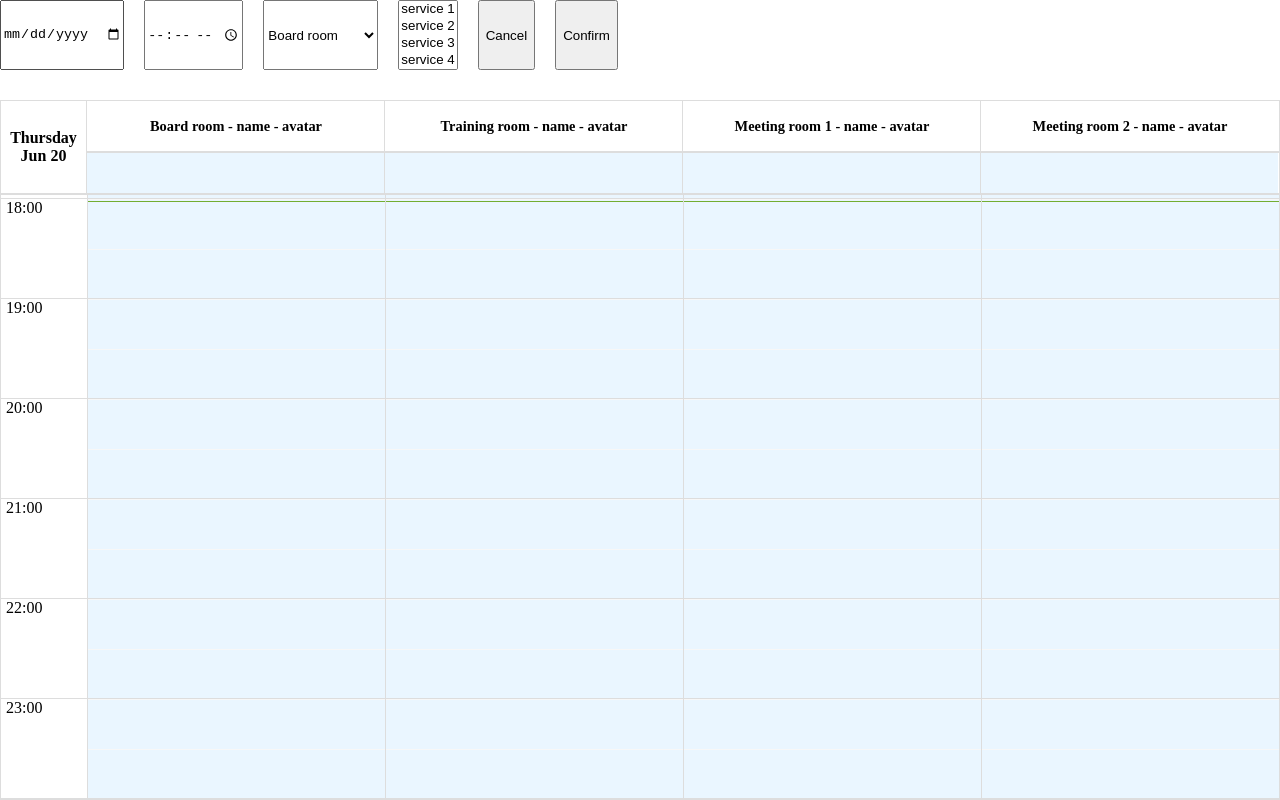
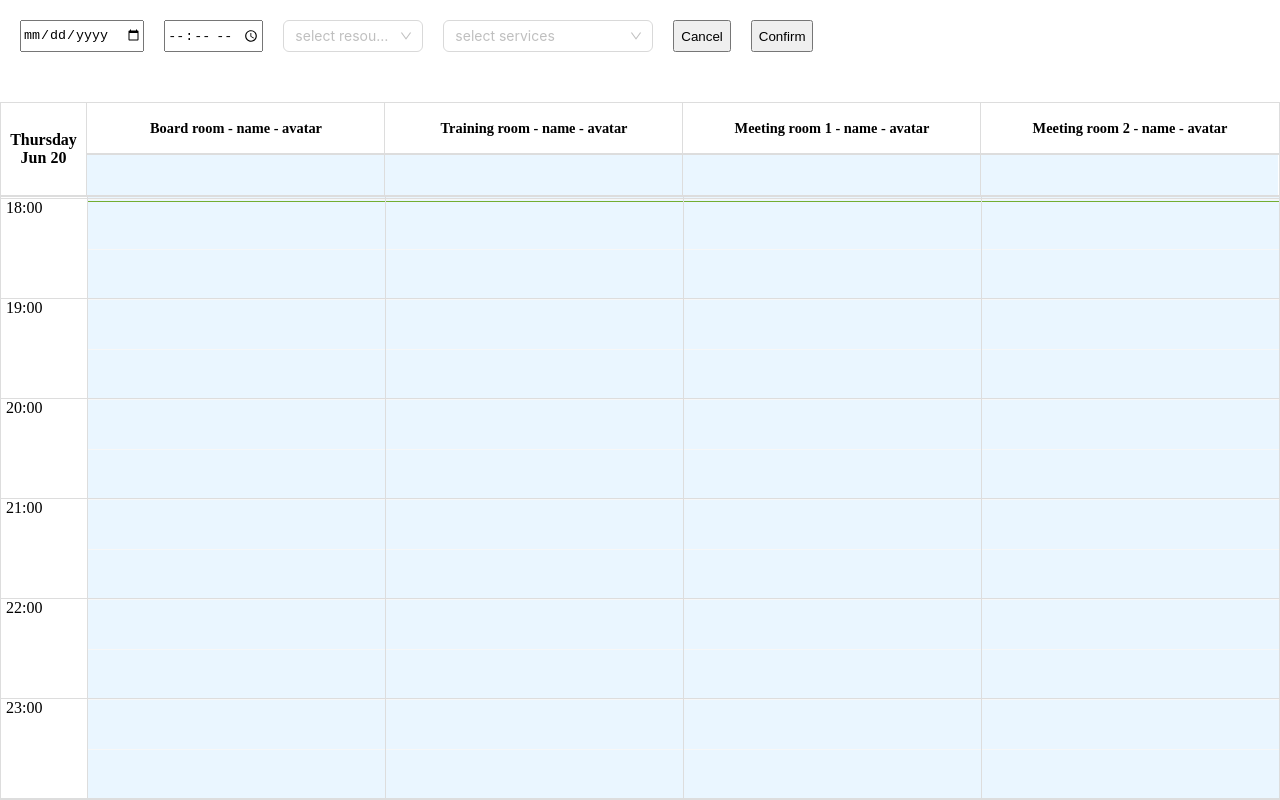
Before and after one commit to fullstackDEVH/calendar, a React (Vite) app: page / in a window 1280 px wide. Built offline with nearby package versions, Linux system fonts and the light colour scheme.

Commit message:
feat : day 4 v3

```diff
--- a/package.json
+++ b/package.json
@@ -10,6 +10,7 @@
     "preview": "vite preview"
   },
   "dependencies": {
+    "antd": "^5.18.3",
     "react": "^18.2.0",
     "react-big-calendar": "^1.13.0",
     "react-datetime-picker": "^6.0.1",
--- a/src/App.tsx
+++ b/src/App.tsx
@@ -8,6 +8,7 @@ import React, {
   useRef,
   useState,
 } from "react";
+import { Select } from "antd";
 
 const localizer = dayjsLocalizer(dayjs);
 
@@ -27,7 +28,7 @@ const servicesData: IService[] = [
   { name: "service 2", time: "15 min" },
   { name: "service 3", time: "20 min" },
   { name: "service 4", time: "60 min" },
-  { name: "service 5", time: "30 min" },
+  { name: "service 5", time: "45 min" },
   { name: "service 6", time: "90 min" },
 ];
 
@@ -177,21 +178,12 @@ const MyCalendar = () => {
     };
   }, [index]);
 
-  const handleChangeServices = (
-    event: React.ChangeEvent<HTMLSelectElement>
-  ) => {
-    setSelectedServices((pre) => {
-      let newData = [...pre];
-      const find = pre.find((pre) => pre === event.target.value);
+  const handleChangeServices = (value: string[]) => {
+    setSelectedServices(value);
+  };
 
-      if (find) {
-        newData = newData.filter((data) => data !== find);
-      } else {
-        newData.push(event.target.value);
-      }
-
-      return newData;
-    });
+  const handleChangeResource = (value: string) => {
+    setSelectedResource(+value);
   };
 
   const handleSelectSlot = useCallback(
@@ -284,6 +276,7 @@ const MyCalendar = () => {
           flexWrap: "wrap",
           gap: "20px",
           marginBottom: 30,
+          padding : 20
         }}
       >
         <input
@@ -295,26 +288,31 @@ const MyCalendar = () => {
         />
         <input type="time" value={time} onChange={handleTimeChange} />
 
-        <select
-          value={`${selectectedResource}`}
-          onChange={(e) => setSelectedResource(+e.target.value)}
-        >
-          {resource.map((resource) => (
-            <option value={resource.resourceId}>
-              {resource.resourceTitle}
-            </option>
-          ))}
-        </select>
+        <Select
+          allowClear
+          style={{ width: "140px" }}
+          placeholder="select resource"
+          value={selectectedResource ? `${selectectedResource}` : undefined}
+          onChange={handleChangeResource}
+          options={resource.slice(index, index + totalStaff).map((service) => ({
+            label: service.resourceTitle,
+            value: service.resourceId,
+          }))}
+        />
 
-        <select
-          multiple={true}
-          value={selectedService}
+        <Select
+          mode="multiple"
+          allowClear
+          style={{ width: "210px" }}
+          placeholder="select services"
+          maxTagCount={2}
+          value={selectedService ? selectedService : null}
           onChange={handleChangeServices}
-        >
-          {servicesData.map((service) => (
-            <option value={service.time}>{service.name}</option>
-          ))}
-        </select>
+          options={servicesData.map((service) => ({
+            label: service.name,
+            value: service.time,
+          }))}
+        />
 
         {totalStaff === 1 ? (
           <>
--- a/src/index.css
+++ b/src/index.css
@@ -1,14 +1,20 @@
-/* @import 'react-big-calendar/lib/sass/styles';
-@import 'react-big-calendar/lib/addons/dragAndDrop/styles'; */
+html {
+  height: -webkit-fill-available;
+}
+
 body {
+  display: flex;
+  flex-direction: column;
   width: 100vw;
   height: 100vh;
   margin: 0;
   padding: 0;
+  height: -webkit-fill-available;
 }
+
 #root {
-  width: 100vw;
-  height: 100vh;
+  flex: 1;
+  overflow: scroll;
 }
 
 .schedule-control-section {
```
Also changed, not shown: 1 other file (tests, documents, lock files or other folders).
